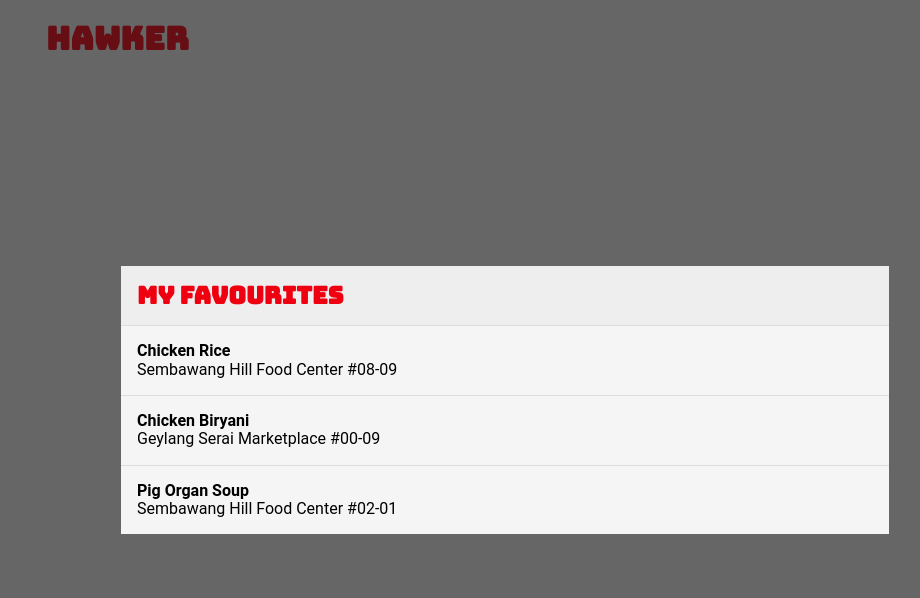
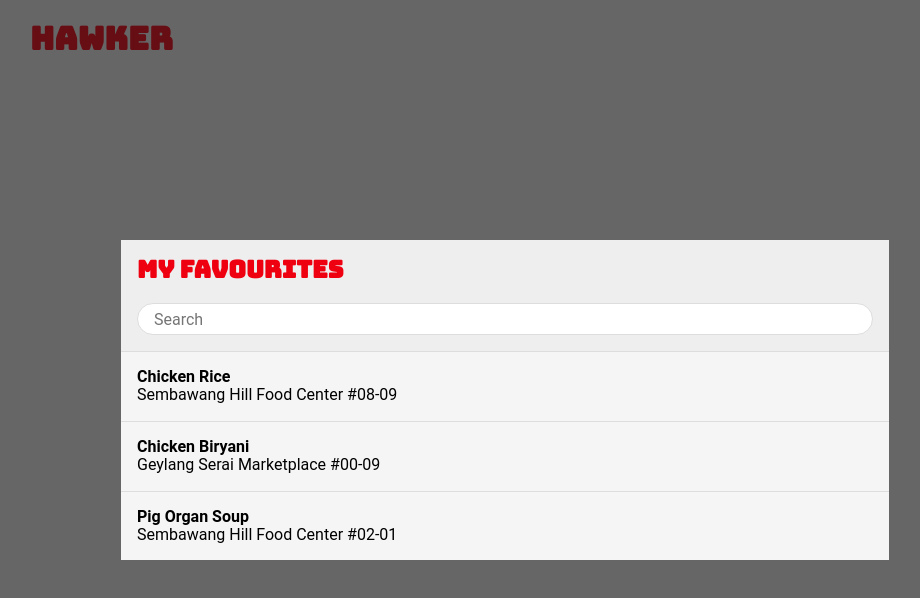
Before and after one commit to acrawford13/neighbourhood-map, a website: page src/index.html in a window 1280 px wide. Shown: the whole page, without its empty margins (135-1055 px from the left). Drawn offline with nearby package versions, Linux system fonts and the light colour scheme; files that its build step writes are made by us from their sources; files whose address does not match are found by name.

Commit message:
Add search to favourites list

```diff
--- a/src/index.html
+++ b/src/index.html
@@ -13,9 +13,12 @@
             </div>
         </div>
         <div class="c-overlay">
-            <div class="c-list">
-                <h2 class="c-list__heading">My Favourites</h2>
-                <!-- ko foreach: favList -->
+            <div class="c-list c-favourites">
+                <div class="c-favourites__header">
+                    <h2 class="c-favourites__heading">My Favourites</h2>
+                    <input placeholder="Search" class="c-favourites__search" type="text" data-bind="textInput: favouriteSearch" />
+                </div>
+                <!-- ko foreach: searchResults -->
                 <div class="c-list__item c-favourite" data-bind="css: {'c-favourite--editing': $data == $parent.editing()}">
                     <div class="c-favourite__details">
                         <span data-bind="text: category" class="c-favourite__category"></span>
--- a/src/js/app.js
+++ b/src/js/app.js
@@ -83,6 +83,7 @@ var ViewModel = function(){
     var self = this;
 
     this.stallError = ko.observable(false);
+    this.favouriteSearch = ko.observable();
 
     this.favList = ko.observableArray([]);
     this.centers = ko.observableArray([]);
@@ -122,6 +123,13 @@ var ViewModel = function(){
         console.log(event);
         favourite.center()
     };
+
+    this.searchResults = ko.computed(function(){
+        var searchTerm = new RegExp(self.favouriteSearch(), 'ig');
+        return self.favList().filter(function(d){
+            return d.category().match(searchTerm);
+        });
+    });
 }
 
 ko.applyBindings(new ViewModel());
--- a/src/scss/main.scss
+++ b/src/scss/main.scss
@@ -7,6 +7,9 @@ $display-font-stack: Bungee, Helvetica, Arial, sans-serif;
 $primary-font-stack: Roboto, Helvetica, Arial, sans-serif;
 $background-color: #f5f5f5;
 
+* {
+    box-sizing: border-box;
+}
 
 html,
 body {
@@ -64,11 +67,27 @@ h1, h2, h3 {
         border-top: 1px solid #ddd;
     }
 
+}
+
+.c-favourites {
+    &__header {
+        background-color: #eee;
+        padding: 1rem;
+    }
+
     &__heading {
-        padding: 1rem;
-        margin: 0;
-        background-color: #eee;
+        margin-top: 0;
         color: darken($primary-color, 10);
+    }
+
+    &__search {
+        width: 100%;
+        border-radius: 1rem;
+        border: 1px solid #ddd;
+        font-size: 1rem;
+        height: 2rem;
+        padding: 0 1rem;
+        outline: none;
     }
 }
 
```
